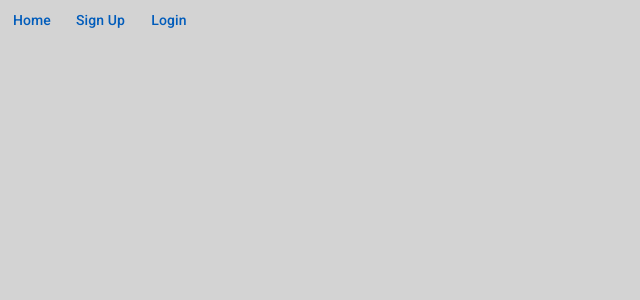
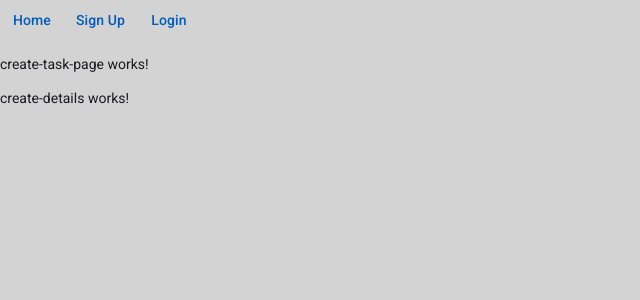
Before and after one commit to JCruz6725/TaskManager_Web_FrontEnd, an Angular app: page /createTask in a window 1280 px wide. Before the commit this address led to /. Shown: the top 300 px of the page, without its empty margins (0-640 px from the left). Built offline with nearby package versions, Linux system fonts and the light colour scheme.

Commit message:
Added components and routes

```diff
--- /dev/null
+++ b/src/app/Components/CreateTask/create-details/create-details.html
@@ -0,0 +1 @@
+<p>create-details works!</p>
--- /dev/null
+++ b/src/app/Components/CreateTask/create-task-page/create-task-page.html
@@ -0,0 +1,6 @@
+<p>create-task-page works!</p>
+<body>
+    <div class="full-page-container">
+        <app-create-details></app-create-details>
+    </div>
+</body>
--- a/src/app/Components/SingleList/single/single.html
+++ b/src/app/Components/SingleList/single/single.html
@@ -19,7 +19,7 @@
   </div>
 
   <!-- Add button -->
-  <button class="add-btn">+</button>
+  <button class="add-btn" routerLink="/createTask">+</button>
 
   <button class="delete-btn">
     <mat-icon>delete</mat-icon>
--- a/src/app/Components/SingleList/single/single.ts
+++ b/src/app/Components/SingleList/single/single.ts
@@ -31,6 +31,7 @@ export class Single implements OnInit {
       this.listSize.set(result.taskItems);
     });
   }
+
 }
 // getSingleList() {
 //     this.service.SingleList(this.dataID()).subscribe((result: any[]) => {
```
Also changed, not shown: src/app/Components/CreateTask/create-details/create-details.ts (added, +11 -0 lines), src/app/Components/CreateTask/create-task-page/create-task-page.ts (added, +12 -0 lines), src/app/app.routes.ts (+7 -0 lines), src/app/Components/CreateTask/create-details/create-details.css (added), src/app/Components/CreateTask/create-task-page/create-task-page.css (added), 2 other files (tests, documents, lock files or other folders).
